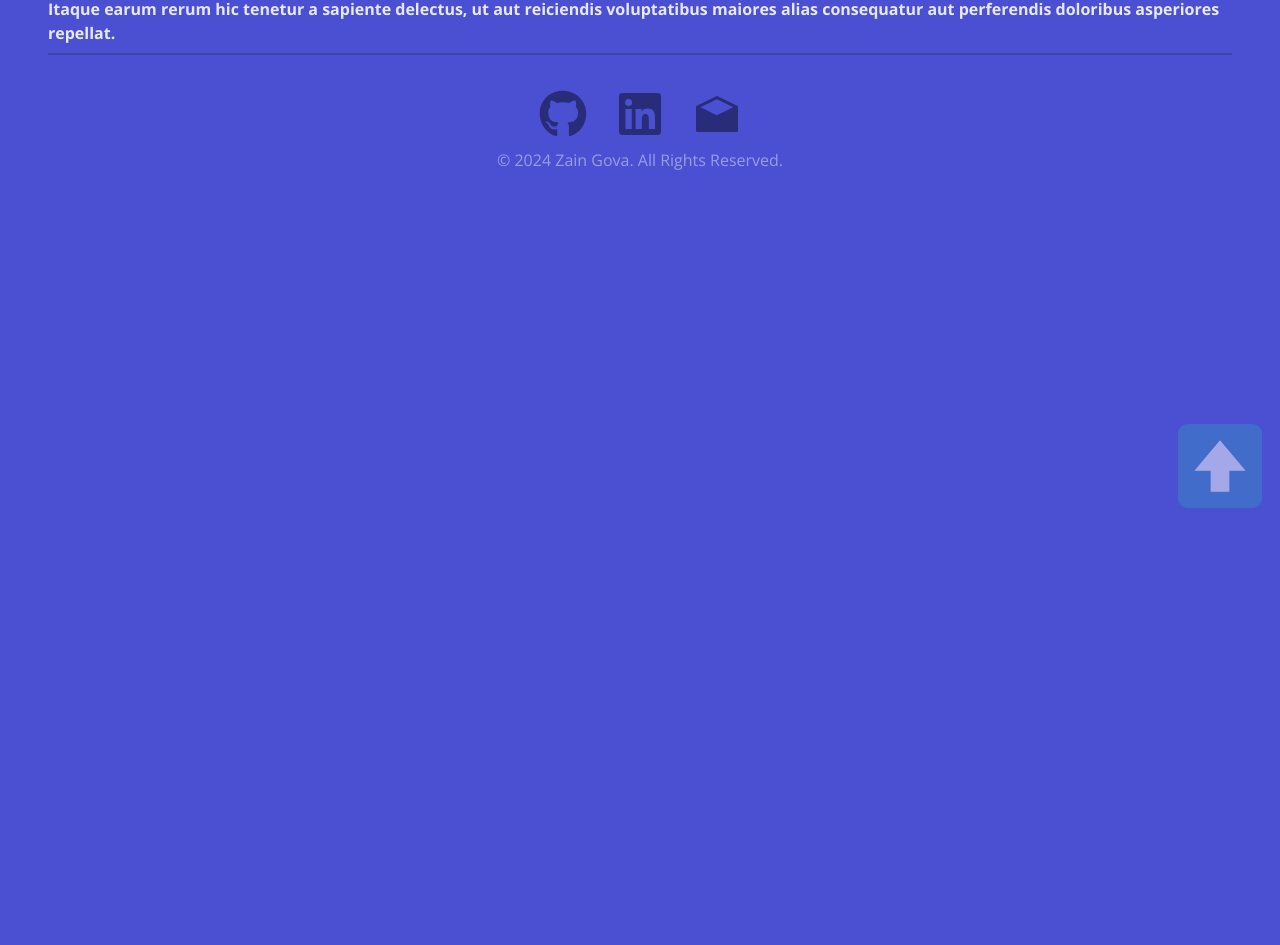
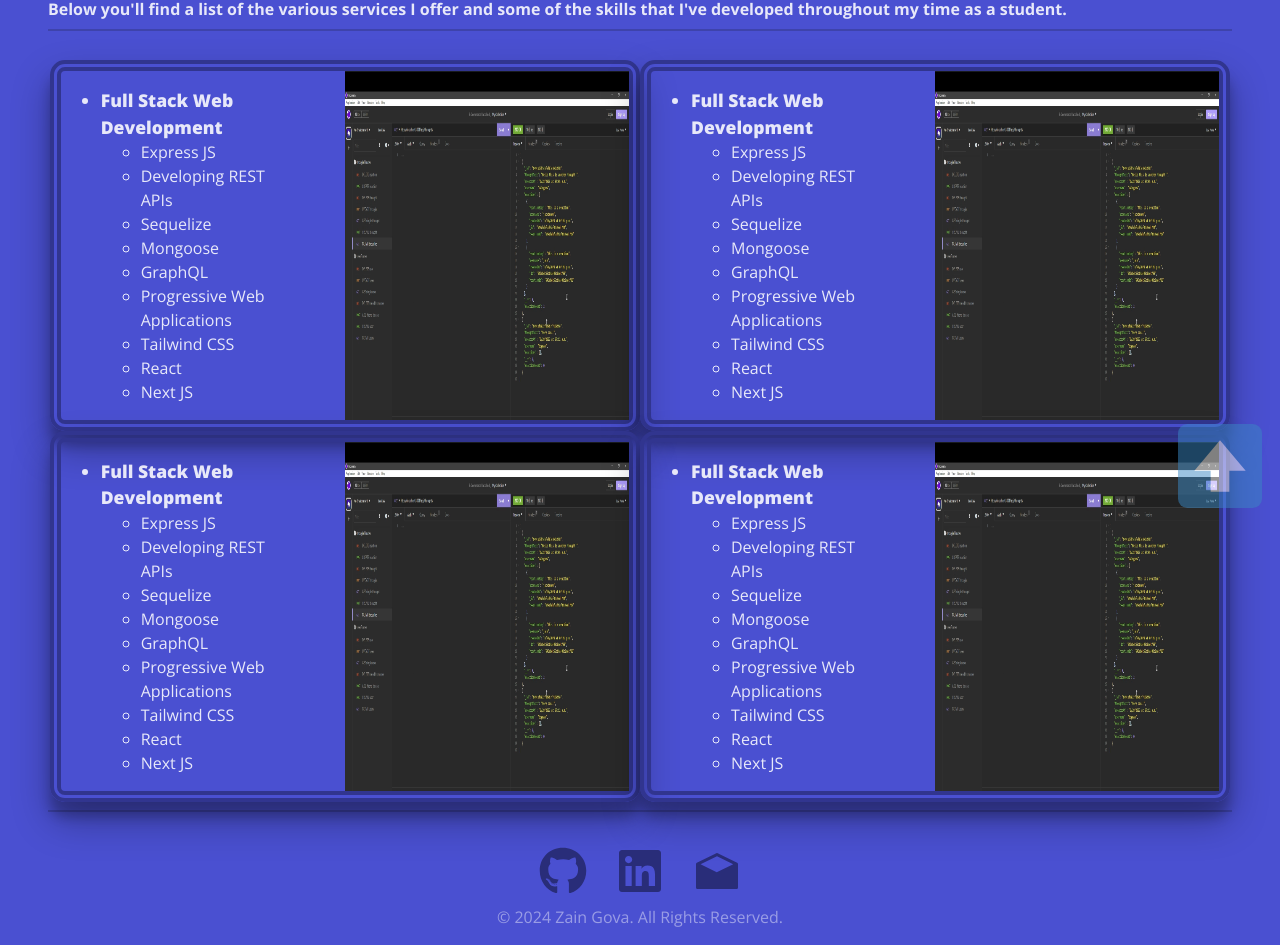
Before and after one commit to zaingova/Portfolio, a React (Vite) app: page /services in a window 1280 px wide. Shown: the part 274-1219 px from the top of the page. Before the commit the page ends 830 px from the top, so only its background shows below. Built offline with nearby package versions, Linux system fonts and the light colour scheme; a web font is replaced by a local one.

Commit message:
working on the services page...

```diff
--- a/src/components/Home.jsx
+++ b/src/components/Home.jsx
@@ -16,8 +16,8 @@ export default function Home() {
             <div className="linkCard">
                 <p className="headingDark">If you want to learn more about me, you should
                     head to the "About Me" section, which I'll link below. Here, you'll
-                    find some information about my educational background, my previous
-                    work experience, and a little bit about me in a general sense, too.
+                    find some information about my educational background, and my previous
+                    work experience.
                 </p>
                 <NavLink to="/about" end className="nav-link nav-link-first">
                     <button className="redirect" onClick={scroll}>Learn More About Me!</button>
--- a/src/components/Services.jsx
+++ b/src/components/Services.jsx
@@ -1,16 +1,90 @@
 import ToTopButton from "./ToTopButton"
 import Footer from "./Footer"
 import { socials } from "../data/socials"
+const backendAPI = new URL('../assets/backend_API.png', import.meta.url).href
 
 export default function Services() {
-    return(
+    return (
         <div className="content">
             <p className="headingLarge">SERVICES</p>
-            <p className="heading">Itaque earum rerum hic tenetur a sapiente delectus, ut aut reiciendis
-                 voluptatibus maiores alias consequatur aut perferendis doloribus asperiores repellat.</p>
+            <p className="heading">Below you'll find a list of the various services
+                I offer and some of the skills that I've developed throughout my time
+                as a student.
+            </p>
             <hr className="hrLight"></hr>
-            <ToTopButton/>
-            <Footer socials={socials}/>
+            <div className="servicesContainer">
+                <div className="servicesCard">
+                    <ul>
+                        <li className="servicesTitle">Full Stack Web Development</li>
+                        <ul className="servicesDesc">
+                            <li>Express JS</li>
+                            <li>Developing REST APIs</li>
+                            <li>Sequelize</li>
+                            <li>Mongoose</li>
+                            <li>GraphQL</li>
+                            <li>Progressive Web Applications</li>
+                            <li>Tailwind CSS</li>
+                            <li>React</li>
+                            <li>Next JS</li>
+                        </ul>
+                    </ul>
+                    <img src={backendAPI} className="servicesImg"></img>
+                </div>
+                <div className="servicesCard">
+                    <ul>
+                        <li className="servicesTitle">Full Stack Web Development</li>
+                        <ul className="servicesDesc">
+                            <li>Express JS</li>
+                            <li>Developing REST APIs</li>
+                            <li>Sequelize</li>
+                            <li>Mongoose</li>
+                            <li>GraphQL</li>
+                            <li>Progressive Web Applications</li>
+                            <li>Tailwind CSS</li>
+                            <li>React</li>
+                            <li>Next JS</li>
+                        </ul>
+                    </ul>
+                    <img src={backendAPI} className="servicesImg"></img>
+                </div>
+                <div className="servicesCard">
+                    <ul>
+                        <li className="servicesTitle">Full Stack Web Development</li>
+                        <ul className="servicesDesc">
+                            <li>Express JS</li>
+                            <li>Developing REST APIs</li>
+                            <li>Sequelize</li>
+                            <li>Mongoose</li>
+                            <li>GraphQL</li>
+                            <li>Progressive Web Applications</li>
+                            <li>Tailwind CSS</li>
+                            <li>React</li>
+                            <li>Next JS</li>
+                        </ul>
+                    </ul>
+                    <img src={backendAPI} className="servicesImg"></img>
+                </div>
+                <div className="servicesCard">
+                    <ul>
+                        <li className="servicesTitle">Full Stack Web Development</li>
+                        <ul className="servicesDesc">
+                            <li>Express JS</li>
+                            <li>Developing REST APIs</li>
+                            <li>Sequelize</li>
+                            <li>Mongoose</li>
+                            <li>GraphQL</li>
+                            <li>Progressive Web Applications</li>
+                            <li>Tailwind CSS</li>
+                            <li>React</li>
+                            <li>Next JS</li>
+                        </ul>
+                    </ul>
+                    <img src={backendAPI} className="servicesImg"></img>
+                </div>
+            </div>
+            <hr className="hrLight"></hr>
+            <ToTopButton />
+            <Footer socials={socials} />
         </div>
     )
 }
--- a/src/index.css
+++ b/src/index.css
@@ -261,10 +261,10 @@ hr {
 }
 
 .pictureContainer {
-  display: flex;                /* Use flexbox for alignment */
-  justify-content: center;      /* Center the images horizontally */
-  gap: 20px;                    /* Add space between images */
-  flex-wrap: wrap;              /* Allow wrapping for smaller screens */
+  display: flex;
+  justify-content: left;
+  gap: 20px;
+  flex-wrap: wrap;
 }
 
 .photo {
@@ -318,6 +318,37 @@ hr {
   margin: 0;
 }
 
+.servicesTitle {
+  font-size: 1.1em;
+  font-weight: 800;
+}
+
+.servicesDesc {
+
+}
+
+.servicesContainer {
+  display: flex;
+  flex-wrap: wrap;
+  /* gap: 2em; */
+  justify-content: center;
+}
+
+.servicesCard {
+  display: flex;
+  /* padding: 2em; */
+  gap: 3.5em;
+  width: 48%;
+  border: 11px double #31358f;
+  border-radius: 15px;
+  box-shadow: rgba(0, 0, 0, 0.3) 0px 19px 38px, rgba( 0, 0, 0, 0.22) 0px 15px 12px;
+}
+
+.servicesImg {
+  width: 50%;
+  float: right;
+}
+
 .content {
   margin-top: 1.2em;
 }
@@ -355,7 +386,6 @@ hr {
 
 .footerElement {
   font-size: 3em;
-
   margin: 0 0.3em;
 }
 
@@ -408,4 +438,17 @@ hr {
   .linkCard {
     width: 91%;
   }
+
+  .contactForm {
+    width: 91%;
+  }
+
+  .pictureContainer {
+    justify-content: center;
+  }
+
+  .servicesCard {
+    width: 100%;
+    margin-bottom: 2em;
+  }
 }
```
Also changed, not shown: src/assets/backend_API.png (added).
